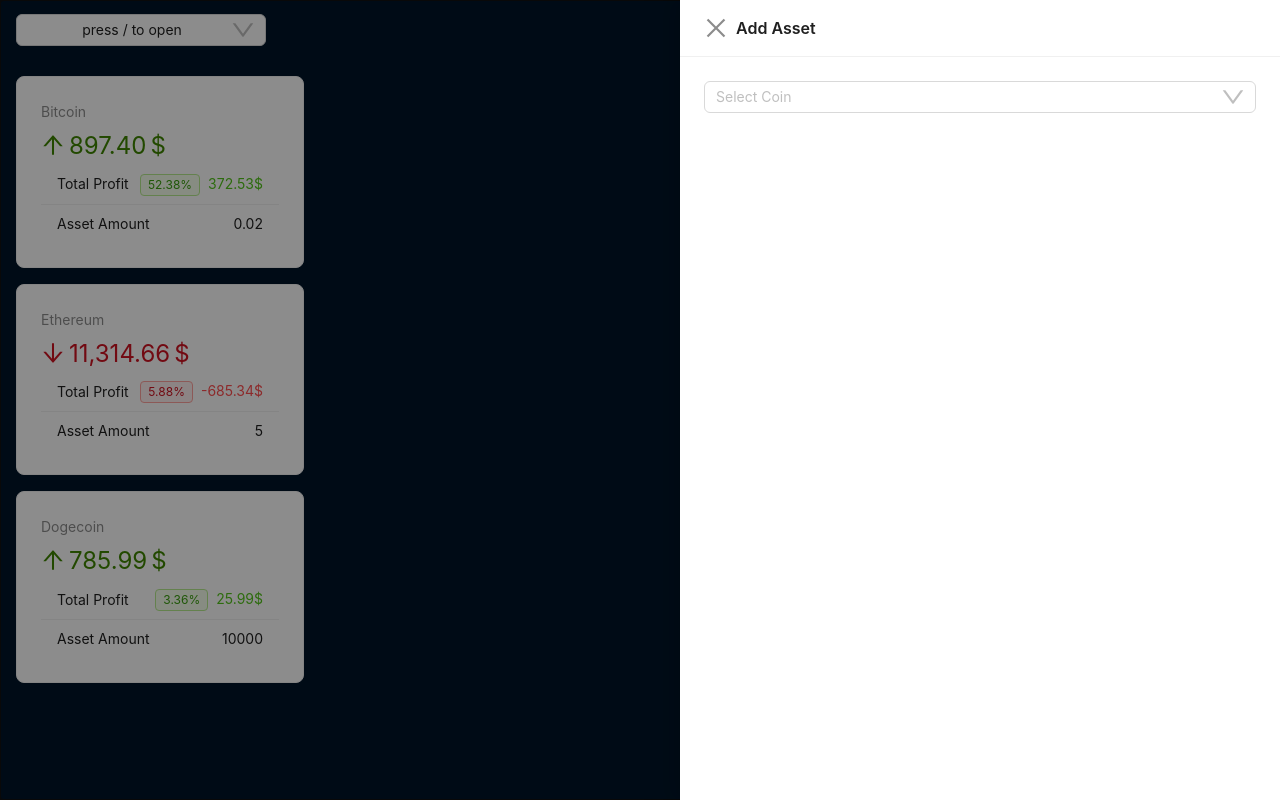
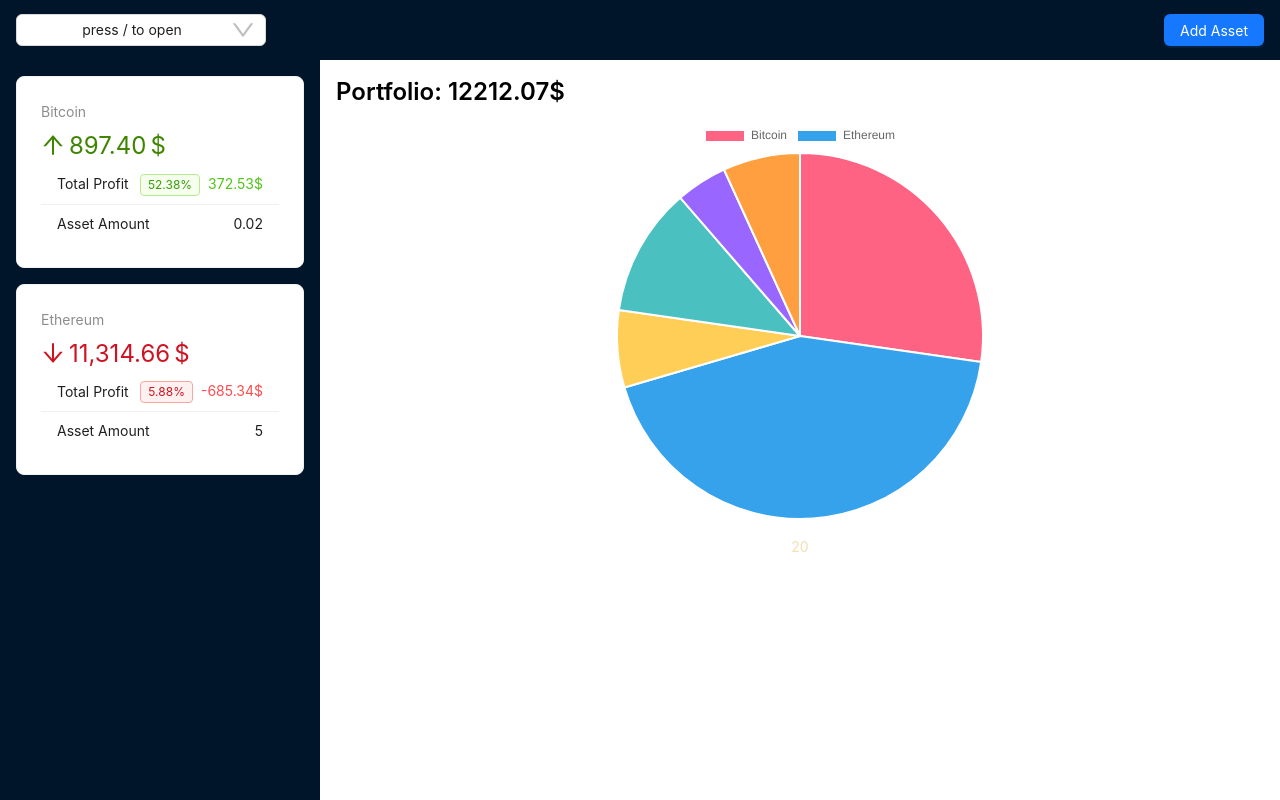
Before and after one commit to PetroBrodetskyi/crypto, a React (Vite) app: page / in a window 1280 px wide. Built offline with nearby package versions, Linux system fonts and the light colour scheme.

Commit message:
PortfolioChart created

```diff
--- a/package.json
+++ b/package.json
@@ -13,6 +13,7 @@
   "dependencies": {
     "antd": "^5.18.1",
     "react": "^18.2.0",
+    "react-chartjs-2": "^5.2.0",
     "react-dom": "^18.2.0"
   },
   "devDependencies": {
--- a/src/components/Layout/AppContent.jsx
+++ b/src/components/Layout/AppContent.jsx
@@ -1,17 +1,40 @@
-import { Layout } from 'antd';
+import { Layout, Typography } from 'antd';
+import { useCrypto } from '../../context/crypto-context';
+import PortfolioChart from './PortfolioChart';
+import AssetsTable from './AssetsTable';
 
 const contentStyle = {
   textAlign: 'center',
   minHeight: 'calc(100vh - 60px)',
-  color: '#fff',
-  backgroundColor: '#001529',
+  color: 'wheat',
+  backgroundColor: 'white',
   padding: "1rem",
 };
 
+function AppContent() {
+  const { assets, crypto } = useCrypto();
 
-function AppContent() {
+  const cryptoPriceMap = crypto.reduce((acc, c) => {
+    acc[c.id] = c.price;
+    return acc;
+  }, {});
 
-  return <Layout.Content style={contentStyle}>Content</Layout.Content>
+  const portfolioValue = assets.length > 0 ?
+    assets.map(asset => asset.amount * (cryptoPriceMap[asset.id] || 0))
+          .reduce((acc, v) => acc + v, 0)
+          .toFixed(2) :
+    '0.00';
+
+  return (
+    <Layout.Content style={contentStyle}>
+      <Typography.Title level={3} style={{ textAlign: 'left', color: 'black' }}>
+        Portfolio: {' '}
+        {portfolioValue}$
+      </Typography.Title>
+      <PortfolioChart />
+      <AssetsTable />
+    </Layout.Content>
+  );
 }
 
 export default AppContent;
--- a/src/components/Layout/AppHeader.jsx
+++ b/src/components/Layout/AppHeader.jsx
@@ -18,7 +18,7 @@
   const [select, setSelect] = useState(false)
   const [coin, setCoin] = useState(null)
   const [modal, setModal] = useState(false)
-  const [drawer, setDrawer] = useState(true)
+  const [drawer, setDrawer] = useState(false)
   const { crypto } = useCrypto()
 
   useEffect(() => {
--- /dev/null
+++ b/src/components/Layout/AssetsTable.jsx
@@ -0,0 +1,5 @@
+function AssetsTable () {
+    return(<div>20</div>)
+}
+
+export default AssetsTable;
--- /dev/null
+++ b/src/components/Layout/PortfolioChart.jsx
@@ -0,0 +1,33 @@
+import { Chart as ChartJS, ArcElement, Tooltip, Legend } from 'chart.js';
+import { Pie } from 'react-chartjs-2';
+import { useCrypto } from '../../context/crypto-context';
+
+ChartJS.register(ArcElement, Tooltip, Legend);
+
+function PortfolioChart() {
+    const {assets} = useCrypto()
+    const data = {
+    labels: assets.map((a) => a.name),
+        datasets: [
+            {
+            label: '# of Votes',
+            data: [12, 19, 3, 5, 2, 3],
+            backgroundColor: [
+                'rgba(255, 99, 132, 1)',
+                'rgba(54, 162, 235, 1)',
+                'rgba(255, 206, 86, 1)',
+                'rgba(75, 192, 192, 1)',
+                'rgba(153, 102, 255, 1)',
+                'rgba(255, 159, 64, 1)',
+            ],
+
+            },
+        ],
+    };
+
+    return <div style={{display: 'flex', marginBottom: '1rem', justifyContent: 'center', height: 400}}>
+        <Pie data={data} />
+    </div>
+}
+
+export default PortfolioChart;
--- a/src/context/crypto-context.jsx
+++ b/src/context/crypto-context.jsx
@@ -21,6 +21,7 @@
           growPercent: percentDifference(asset.price, coin.price),
           totalAmount: asset.amount * coin.price,
           totalProfit: asset.amount * coin.price - asset.amount * asset.price,
+          name: coin.name,
           ...asset
         };
     })
--- a/src/data.js
+++ b/src/data.js
@@ -624,10 +624,4 @@
     price: 2400,
     date: new Date(),
   },
-  {
-    id: 'dogecoin',
-    amount: 10000,
-    price: 0.076,
-    date: new Date(),
-  },
 ]
```
Also changed, not shown: 1 other file (tests, documents, lock files or other folders).
